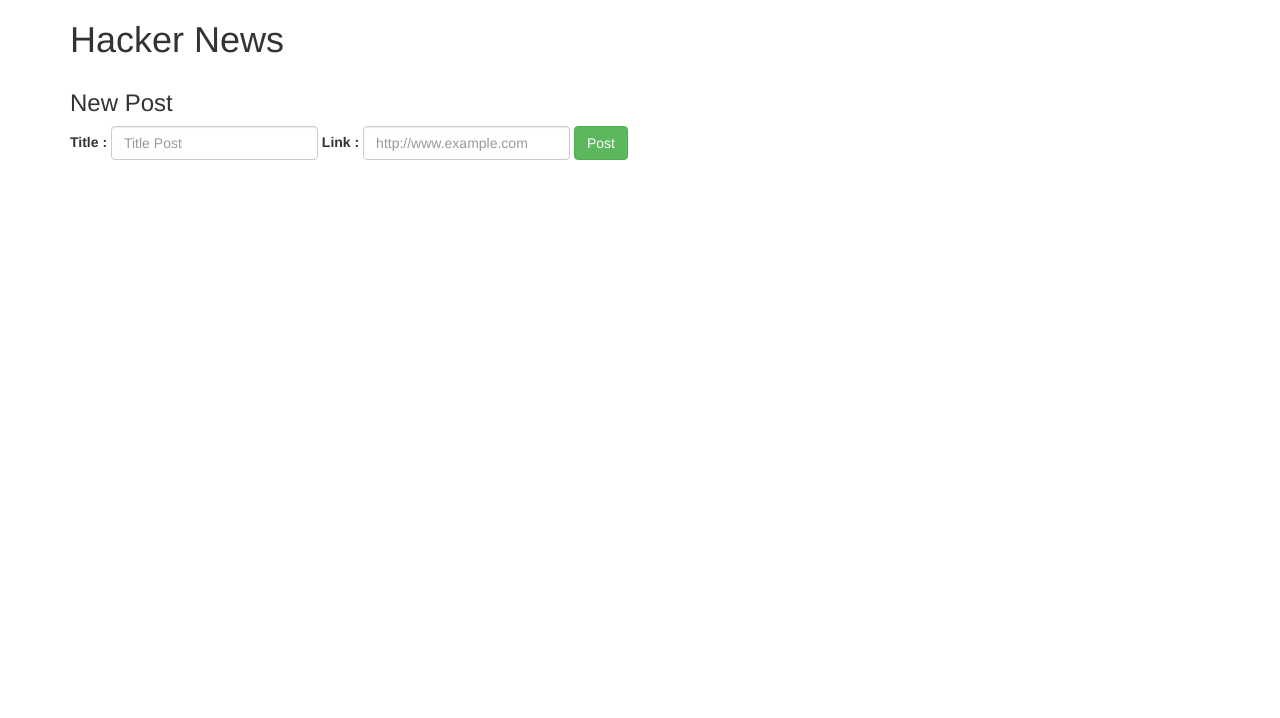
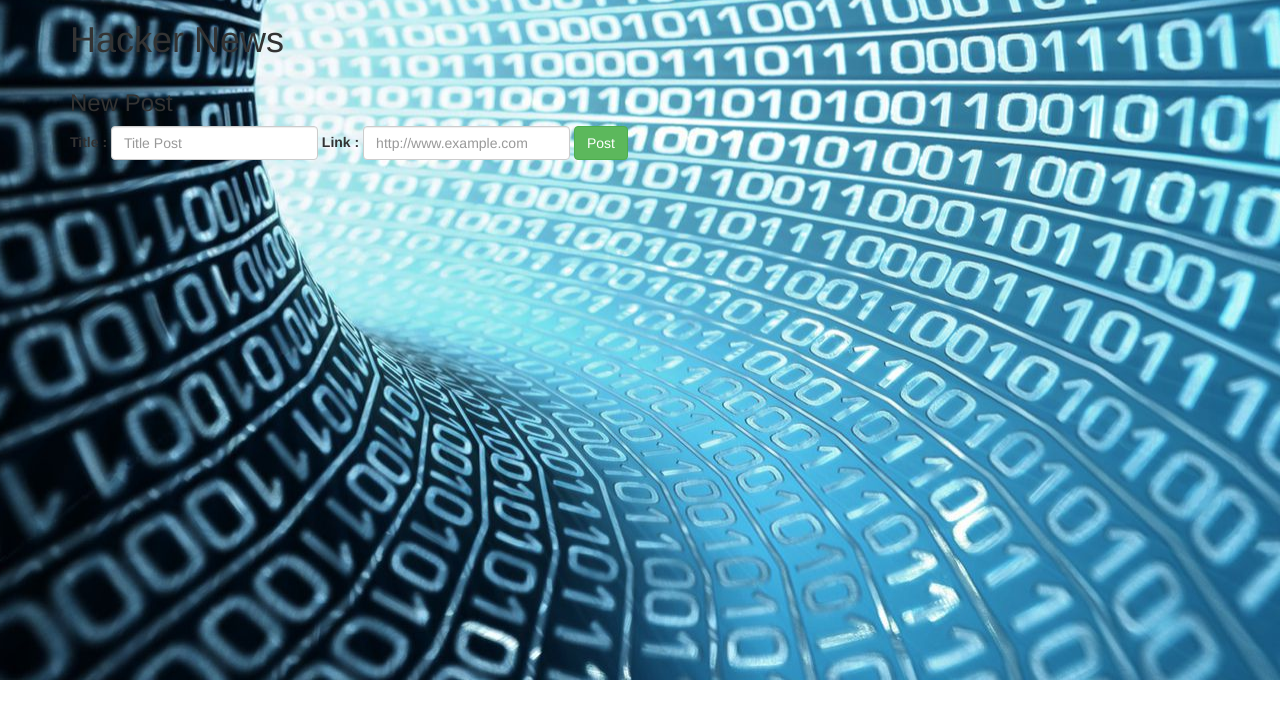
Before and after one commit to BabaYaga64/HackerNewsAngularJS, a plain HTML site: page index.html in a window 1280 px wide. Drawn offline with nearby package versions, Linux system fonts and the light colour scheme.

Commit message:
Add background image sort of.

```diff
--- a/css/styles.css
+++ b/css/styles.css
@@ -6,3 +6,10 @@
     float: left;
     margin-right: 13px;
 }
+
+body {
+    background-position: fixed;
+    top: 500;
+    background: url('../img/binary-tunnel.jpg') no-repeat center;
+    /*background-size: cover;*/
+}
```
Also changed, not shown: index.html (+1 -0 lines), img/binary-tunnel.jpg (added).
